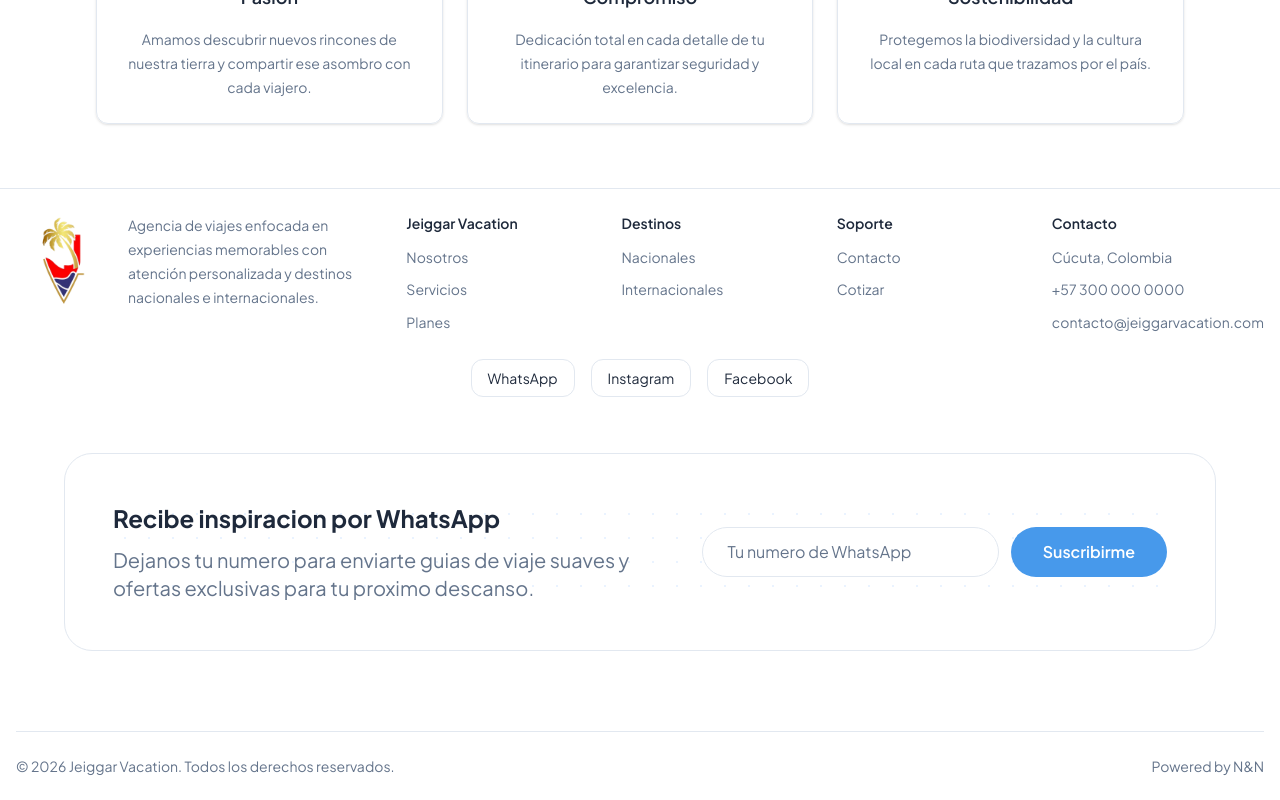
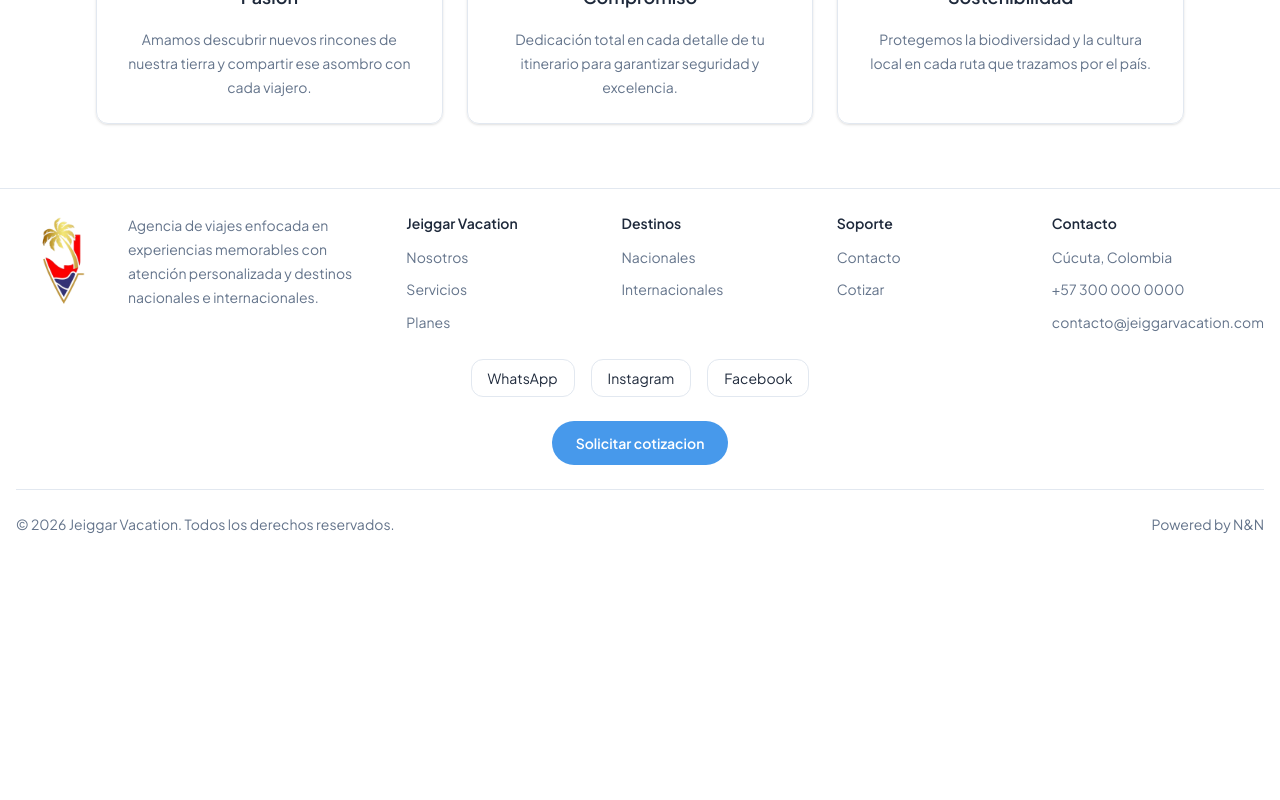
Before and after one commit to OrtegaNidddd/jeiggar-vacation, a React (Vite) app: page /nosotros in a window 1280 px wide. Shown: the part 1338-2138 px from the top of the page. After the commit the page ends 1896 px from the top, so only its background shows below. Built offline with nearby package versions, Linux system fonts and the light colour scheme.

Commit message:
style(ui): ajustar estilos y cta del footer

```diff
--- a/src/components/common/Footer.tsx
+++ b/src/components/common/Footer.tsx
@@ -1,6 +1,6 @@
 import { NavLink } from "react-router-dom";
 import isologo from "../../assets/images/isologo.png";
-import CTA from "../../features/landing/components/CTA";
+import Button from "../ui/Button";
 import {
   footerBrandMock,
   footerContactMock,
@@ -86,8 +86,13 @@
           </a>
         </div>
 
-        {/* CTA */}
-        <CTA />
+        <div className="mt-6 flex justify-center">
+          <Button variant="primary"
+            to={footerContactMock.quoteTo}
+          >
+            {footerContactMock.quoteLabel}
+          </Button>
+        </div>
 
         {/* Bottom bar */}
         <div className="mt-6 flex flex-col gap-2 border-t border-(--border) pt-6 text-sm text-(--text-muted) md:flex-row md:items-center md:justify-between">
--- a/src/components/common/Header.tsx
+++ b/src/components/common/Header.tsx
@@ -37,9 +37,9 @@
                                     to={item.to}
                                     className={({ isActive }) => {
                                         if (item.variant === "highlight") {
-                                            return `px-4 py-2 text-sm font-semibold rounded-(--radius) bg-(--primary) text-white! hover:bg-(--primary-700) transition-colors duration-400`;
+                                            return `px-4 py-2 text-sm font-semibold rounded-full bg-(--primary) text-white! hover:bg-(--primary-700) transition-colors duration-400`;
                                         }
-                                        return `px-3 py-2 text-sm font-semibold rounded-(--radius) ${isActive ? active : idle}`;
+                                        return `px-3 py-2 text-sm font-semibold rounded-full ${isActive ? active : idle}`;
                                     }}
                                 >
                                     {item.label}
--- a/src/components/ui/Button.tsx
+++ b/src/components/ui/Button.tsx
@@ -30,7 +30,7 @@
   ...props
 }: ButtonProps) {
   const base =
-    "px-3 py-2 rounded-(--radius) text-sm! font-medium! transition cursor-pointer";
+    "rounded-full px-6 py-3 text-sm! font-semibold! transition cursor-pointer";
 
   const variants = {
     primary:
--- a/src/components/ui/SimpleCard.tsx
+++ b/src/components/ui/SimpleCard.tsx
@@ -1,12 +1,10 @@
-import { useAOS } from "../../hooks/useAOS";
 import type { SimpleCardProps } from "../../domain/types/Cards";
 import { Link } from "react-router-dom";
 
 export default function SimpleCard({ title, description, icon: Icon, to }: SimpleCardProps) {
-  useAOS();
   return (
     <Link to={to} className="block">
-      <div data-aos="fade-up" className="p-6 border border-(--border) rounded-(--radius) h-full hover:bg-(--bg-muted) transition-colors duration-500">
+      <div className="p-6 border border-(--border) rounded-(--radius) h-full bg-(--bg) hover:bg-(--bg-muted-2) transition! duration-500!">
         {Icon && <Icon className="w-8 h-auto text-(--primary)" />}
         <h3 className="my-4! font-semibold">{title}</h3>
         <p className="text-sm text-(--text-muted)">{description}</p>
--- a/src/features/landing/components/FeaturedTrips.tsx
+++ b/src/features/landing/components/FeaturedTrips.tsx
@@ -3,10 +3,10 @@
 
 export default function FeaturedTrips() {
     return (
-        <div className="flex flex-col mx-auto max-w-6xl items-start gap-4 py-12">
-            <h2 className="text-2xl font-bold">Viajes destacados</h2>
-            <p className="text-sm text-(--text-muted)!">Experiencias únicas seleccionadas para ti</p>
-            <div className="grid grid-cols-1 md:grid-cols-3 gap-8">
+        <div  className="flex flex-col mx-auto max-w-6xl items-start gap-4 py-12">
+            <h2 data-aos="fade-right" className="text-2xl font-bold">Viajes destacados</h2>
+            <p data-aos="fade-right" className="text-sm text-(--text-muted)!">Experiencias únicas seleccionadas para ti</p>
+            <div data-aos="fade-up" className="grid grid-cols-1 md:grid-cols-3 gap-8">
                 {featuredTrips.map((trip) => (
                     <ImageCard
                         key={trip.to}
--- a/src/features/landing/components/TravelCategories.tsx
+++ b/src/features/landing/components/TravelCategories.tsx
@@ -5,9 +5,9 @@
 export default function TravelCategories() {
     return (
         <div className="flex flex-col mx-auto max-w-6xl items-start gap-4 py-12">
-            <h2 className="text-2xl font-bold">{travelCategoriesLandingMock.title}</h2>
-            <p className="text-sm text-(--text-muted)! ">{travelCategoriesLandingMock.subtitle}</p>
-            <div className="grid grid-cols-1 md:grid-cols-3 gap-8">
+            <h2 data-aos="fade-right" className="text-2xl font-bold">{travelCategoriesLandingMock.title}</h2>
+            <p data-aos="fade-right" className="text-sm text-(--text-muted)! ">{travelCategoriesLandingMock.subtitle}</p>
+            <div data-aos="fade-up" className="grid grid-cols-1 md:grid-cols-3 gap-8">
                 {travelCategoriesLandingMock.categories.map((category, index) => (
                     <SimpleCard
                         key={index}
--- a/src/mocks/footer.mock.ts
+++ b/src/mocks/footer.mock.ts
@@ -43,6 +43,8 @@
   city: "Cúcuta, Colombia",
   phone: "+57 300 000 0000",
   email: "contacto@jeiggarvacation.com",
+  quoteLabel: "Solicitar cotizacion",
+  quoteTo: "/cotizar",
   whatsappUrl: "https://wa.me/573000000000",
   instagramUrl: "https://instagram.com/",
   facebookUrl: "https://facebook.com/",
```
